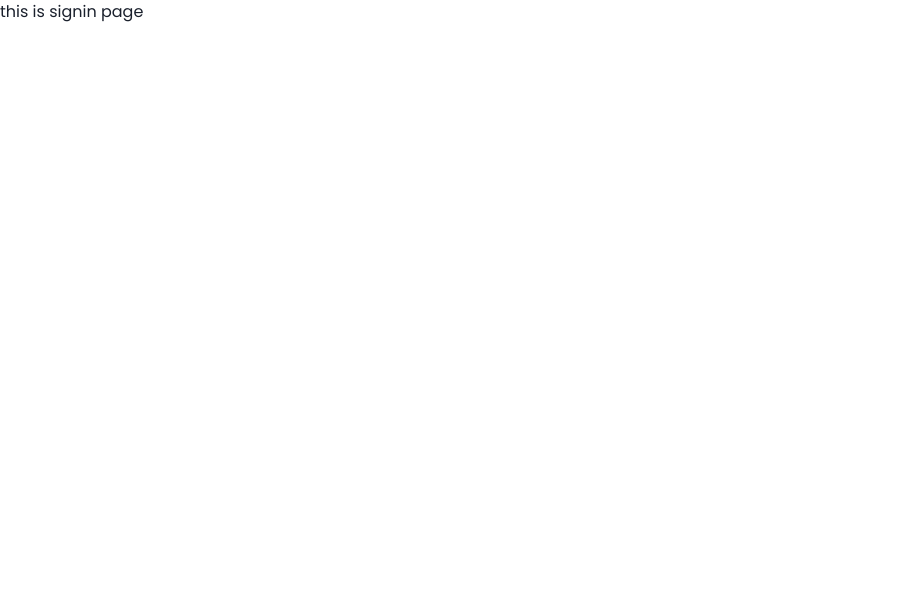
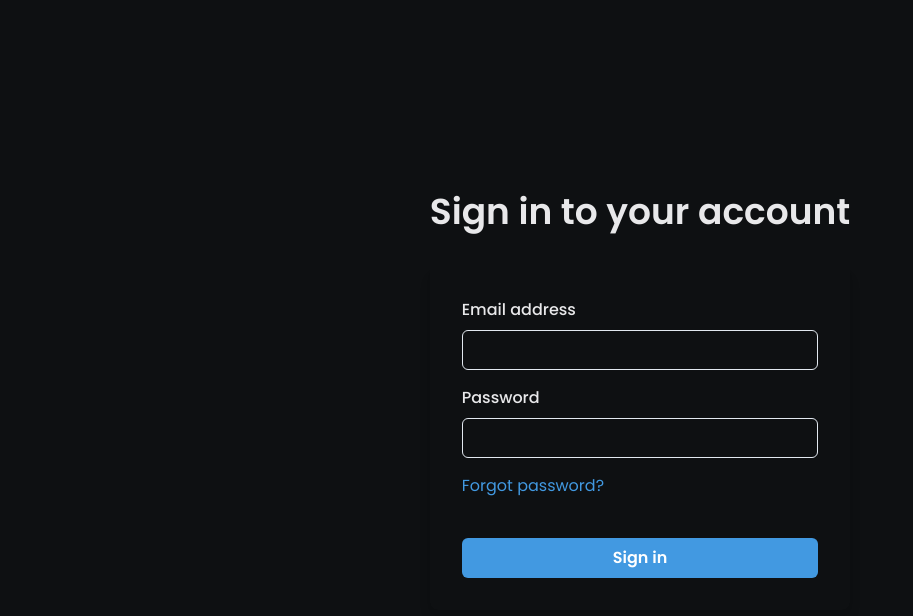
Before and after one commit to Cizal19/todo-list-app, a Next.js app: page / in a window 1280 px wide. Shown: the top 616 px of the page, without its empty margins (0-913 px from the left). Built offline with nearby package versions, Linux system fonts and the light colour scheme.

Commit message:
Updated SignIn page

```diff
--- a/pages/index.js
+++ b/pages/index.js
@@ -1,3 +1,68 @@
+import { useState } from 'react';
+import {
+  Flex,
+  Box,
+  FormControl,
+  FormLabel,
+  Input,
+  Stack,
+  Link,
+  Button,
+  Heading,
+  Text,
+} from '@chakra-ui/react';
+
+
 export default function SignIn() {
-  return <div>this is signin page</div>
+
+  return (
+    <Flex
+      minH={'100vh'}
+      align={'center'}
+      justify={'center'}
+      bg="main-bg">
+      <Stack spacing={8} mx={'auto'} maxW={'lg'} py={12} px={6}>
+        <Stack align={'center'}>
+          <Heading fontSize={'4xl'} color="white-text">Sign in to your account</Heading>
+        </Stack>
+        <Box
+          rounded={'lg'}
+          bg="secondary-bg"
+          boxShadow={'lg'}
+          p={8}>
+          <Stack spacing={4}>
+            <FormControl id="email">
+              <FormLabel color="white-text">Email address</FormLabel>
+              <Input
+                type="email"
+                autoComplete="off"
+              />
+            </FormControl>
+            <FormControl id="password">
+              <FormLabel color="white-text">Password</FormLabel>
+              <Input
+                type="password"
+              />
+            </FormControl>
+            <Stack spacing={10}>
+              <Stack
+                direction={{ base: 'column', sm: 'row' }}
+                align={'start'}
+                justify={'space-between'}>
+                <Link color={'blue.400'}>Forgot password?</Link>
+              </Stack>
+              <Button
+                bg={'blue.400'}
+                color={'white'}
+                _hover={{
+                  bg: 'blue.500',
+                }}>
+                Sign in
+              </Button>
+            </Stack>
+          </Stack>
+        </Box>
+      </Stack>
+    </Flex>
+  );
 }
```
